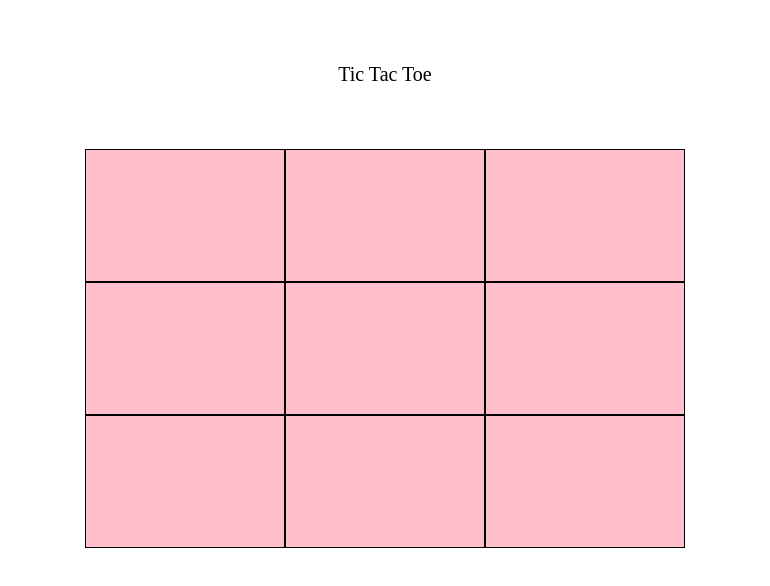
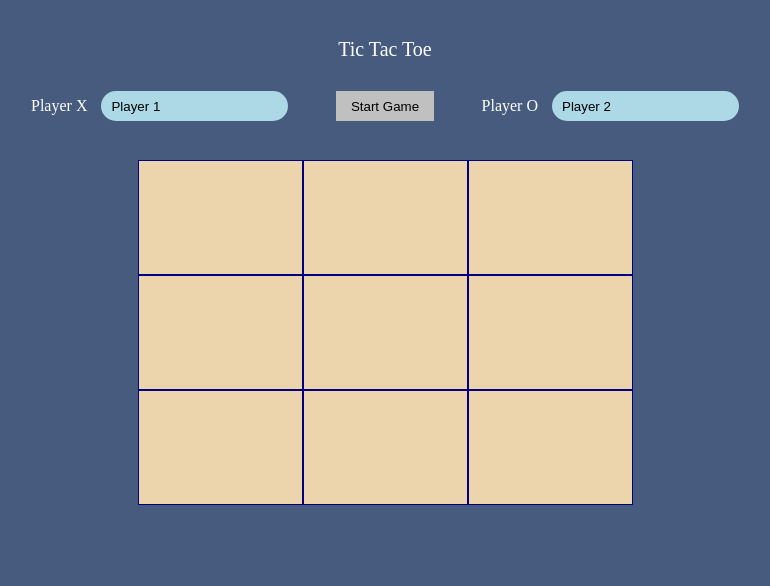
Before and after one commit to tim87henry/tic_tac_toe_js, a plain HTML site: page index.html in a window 1280 px wide. Shown: the whole page, without its empty margins (255-1025 px from the left). Drawn offline with Linux system fonts and the light colour scheme.

Commit message:
Implemented player names and start button

```diff
--- a/game.js
+++ b/game.js
@@ -1,9 +1,10 @@
 var gameBoard=document.querySelector("#gameboard");
 let gameSquare=[];
-let gameActive=true;
+let gameActive=false;
 
 const Board = (() => {
     const display = () => {
+        gameBoard.innerHTML="";
         for (i=0;i<9;i++) {
             gameSquare[i]=document.createElement("div");
             gameSquare[i].className="gameSquare";
@@ -14,7 +15,7 @@ const Board = (() => {
     return {display};
 })();
 
-const User = (num) => {
+const User = (num,name) => {
     let mark = (num===1)? "X" : "O";
 
     const drawMark = (squareId) => {
@@ -51,21 +52,31 @@ const User = (num) => {
         return false;
     }
 
-    return {drawMark, num, isGameOver, isGameTie};
+    return {drawMark, name, isGameOver, isGameTie};
 };
 
 const gamePlay = (() => {
-    const user1=User(1);
-    const user2=User(2);
-    let currentUser=user1;
+    let currentUser;
+    let user1;
+    let user2;
     var result=document.querySelector("#result");
+    var startGame=document.querySelector("#start");
+    startGame.addEventListener("click",function(e) {
+        Board.display();
+        let player1=document.getElementById("player1").value;
+        let player2=document.getElementById("player2").value;
+        user1=User(1,player1);
+        user2=User(2,player2);
+        currentUser=user1;
+        gameActive=true;
+    });
     gameBoard.addEventListener("click",function(e) {
         if (gameActive) {
             let squareId=e.target.id;
             if (document.querySelector("#"+squareId).innerHTML!="X" && document.querySelector("#"+squareId).innerHTML!="O") {
                 currentUser.drawMark(squareId);
                 if (currentUser.isGameOver()==true) {
-                    result.innerHTML="User "+currentUser.num+" won";
+                    result.innerHTML=currentUser.name+" won";
                     gameActive=false;
                 } else if (currentUser.isGameTie()==true) {
                     result.innerHTML="Tie Game";
--- a/index.html
+++ b/index.html
@@ -5,6 +5,13 @@
     </head>
     <body>
         <div id="header">Tic Tac Toe</div>
+        <div id="players">
+            <ul>
+                <li>Player X  <input type="text" value="Player 1" id="player1" class="player_name"></li>
+                <li><input type="button" id="start" value="Start Game"></li>
+                <li>Player O  <input type="text" value="Player 2" id="player2" class="player_name"></li>
+            </ul>
+        </div>
         <div id="gameboard"></div>
         <div id="result"></div>
         <script src="game.js"></script>
--- a/style.css
+++ b/style.css
@@ -1,33 +1,77 @@
+* {
+    margin:0;
+    padding:0;
+    box-sizing:border-box;
+}
+
+body {
+    background: rgb(70, 91, 126);
+    color: white;
+}
+
 #header {
     font-size: 20px;
     text-align: center;
-    margin-top: 5%;
+    margin-top: 3%;
+}
+
+#players {
+    margin-bottom: 3%;
+}
+
+#players ul{
+    padding-right: 20%;
+    padding-left: 20%;
+    display: flex;
+    justify-content: space-between;
+    list-style-type: none;
+    margin: 30px;
+}
+
+.player_name {
+    border-radius: 20px;
+    margin-left: 10px;
+    height: 30px;
+    padding-left: 10px;
+    border: 0;
+    background: lightblue;
+}
+
+.player_name:hover {
+    box-shadow: 0 1px 3px 1px rgba(0,0,0,0.19);
+}
+
+#start {
+    height: 30px;
+    padding-left: 15px;
+    padding-right: 15px;
+    background: silver;
+    border: 0;
 }
 
 #gameboard {
-    background: pink;
+    background: rgb(236,213,172);
     display:flex;
     flex-wrap: wrap;
-    margin-top: 5%;
-    background: gray;
-    height: 399px;
-    width: 600px;
-    margin: 5% auto;
+    height: 345px;
+    width: 495px;
+    margin: auto;
 }
 
 .gameSquare {
-    background: pink;
+    background: rgb(236,213,172);
+    color: navy;
     border: solid 1px;
-    height: 131px;
-    line-height: 131px;
-    width: 198px;
+    height: 115px;
+    line-height: 115px;
+    width: 165px;
     text-align: center;
     font-size: 30px;
     cursor: pointer;
 }
 
 .gameSquare:hover {
-    background: palevioletred;
+    background: rgb(231, 180, 93);
 }
 
 #result {
```
